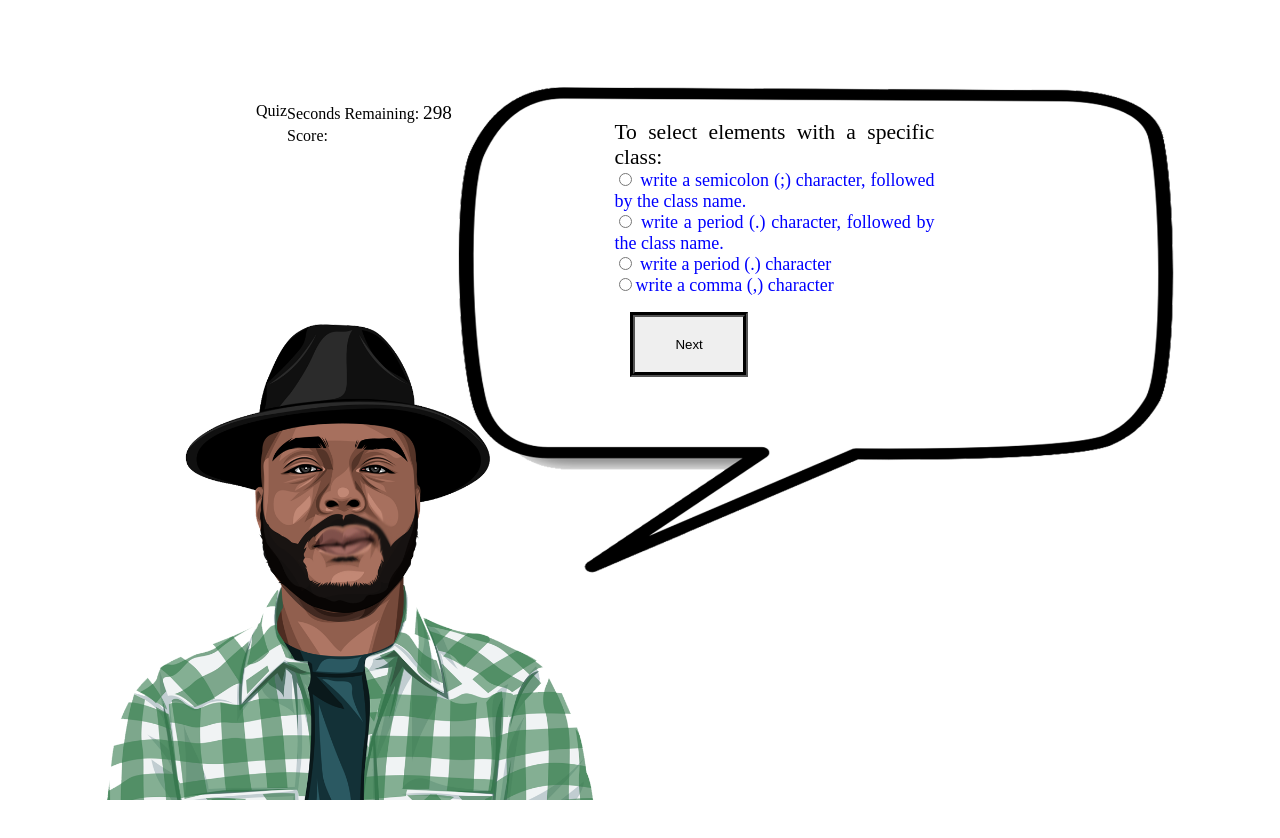
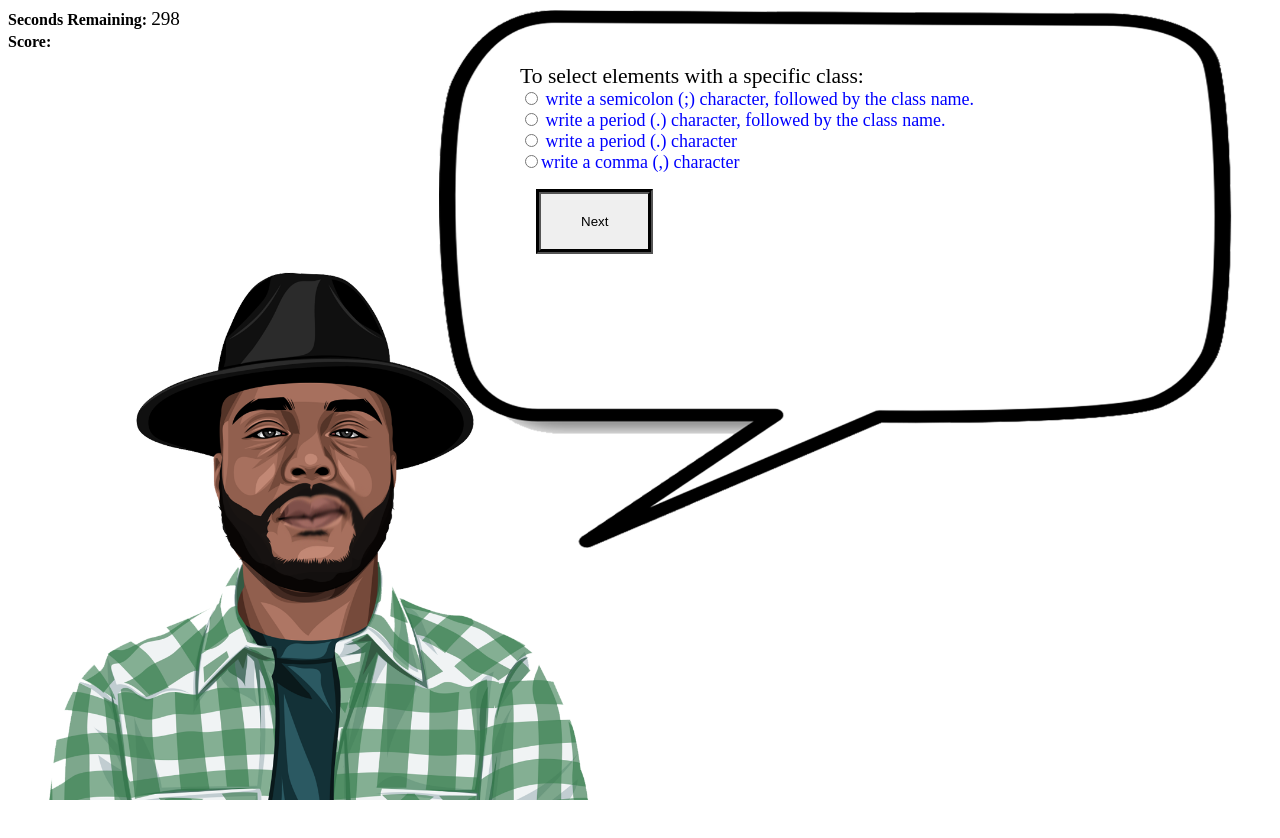
Before and after one commit to TDean1963/tb-quiz-prj, a plain HTML site: page index.html in a window 1280 px wide. Both pictures are taken after a click on the button "Begin". After the commit the page ends 808 px from the top, so only its background shows below. Drawn offline with Linux system fonts and the light colour scheme.

Commit message:
Add files via upload

```diff
--- a/index.css
+++ b/index.css
@@ -6,12 +6,12 @@
 
    body {
         display: flex;
-        margin: 8% 20%;
+        /* margin: 8% 20%; */
         flex-direction: row;
         background-image: url("snip2.png");
         background-repeat: no-repeat;
         background-position: bottom;
-        background-size: contain;
+        background-size: cover;
 
 
     }
@@ -26,14 +26,17 @@
 
 
     .middle {
-        width: 25%;
-        padding-left: 28%;
-        position:absolute;word-wrap:normal;
+        width: 100%;
+        position:fixed;
+        word-wrap:normal;
     }
 
     #welcome{
         text-align: center;
-        font-size: xx-large;
+        font-size: large;
+        padding-left: 25%;
+        padding-top: 10%;
+        word-wrap: break-all;
 
 
     }
@@ -51,6 +54,8 @@
 
     .questions {
         font-size: large;
+        padding-left: 40%;
+        padding-top: 3%;
         /* border: 2px groove black;
         border-radius: 30rem;
         box-shadow: 5px 5px;
@@ -88,6 +93,7 @@
     div.answer:active {
         color: white;
         background-color: #528f66;
+        width: 55%;
     }
 
     .hide {
@@ -125,3 +131,8 @@
         margin: 1rem;
         border: 5px groove black;
     }
+
+    #enterHighScore{
+        padding-top: 1rem;
+        font-size: larger;
+    }
--- a/index.html
+++ b/index.html
@@ -13,11 +13,11 @@
 
 <body>
 
-    <div id="titleSection" class="left">Quiz</div>
+    <!-- <div id="titleSection" class="left">Quiz</div> -->
     <div id="game-board" class="middle row">
         <div id="welcome" class="">
             <div>
-                <span>Test your front end developer skills by answering the following questions.</span>
+                <span>Hello! Test your front end developer skills by answering the following questions.</span>
             </div>
             <div>
                 <button id="start-quiz" onclick="doGame();">Begin</button>
@@ -27,7 +27,7 @@
         <div id="questions" class="questions hide">
         </div>
         <div id="enterHighScore" class="hide">
-            <div>Save Your Score</div>
+            <div><h1>Save Your Score</h1></div>
             <label for="tbInitials">Enter your Initials</label>
             <input type="text" id="tbInitials" placeholder="Initials here">
             <button id="bEnterHighScore" onclick="addScore();">Submit</button>
@@ -38,8 +38,8 @@
 
     </div>
     <div id="score-board" class="hide">
-        <div id="timerContainer" class="">Seconds Remaining: <span id="timer"></span></div>
-        <div id="scoreContainer" class="">Score: <span id="score"></span></div>
+        <div id="timerContainer" class=""><b>Seconds Remaining: </b><span id="timer"></span></div>
+        <div id="scoreContainer" class=""><b>Score:</b> <span id="score"></span></div>
     </div>
 </body>
 
--- a/index.js
+++ b/index.js
@@ -278,21 +278,21 @@ function setupQuestionsAndAnswers() {
         correctAnswer:4
     };
     let question4 = {
-        id:"quest4",
-        question:"Use the _____ property to determine the width of the input field:",
-        answer1:"width",
-        answer2:"height",
-        answer3:"margin",
-        answer4:null,
-        correctAnswer:1
+        id:"quest3",
+        question:"Which of the correct syntax to add the external stylesheet in CSS?",
+        answer1:"<style src = quiz.css>",
+        answer2:"style src = 'quiz.css'",
+        answer3:"<stylesheet> quiz.css <stylesheet>",
+        answer4:"link rel='stylesheet' type='quiz/css' href='quiz.css'",
+        correctAnswer:4
     };
     let question5 = {
-        id:"quest5",
-        question:"Use the _____ property to determine the width of the input field:",
-        answer1:"width",
-        answer2:"height",
-        answer3:"margin",
-        answer4:null,
+        id:"quest4",
+        question:"How do we set the default width of the font in CSS?",
+        answer1:"font stretch",
+        answer2:"font-weight",
+        answer3:"text-transform",
+        answer4:"font-variant",
         correctAnswer:1
     };
 
```
